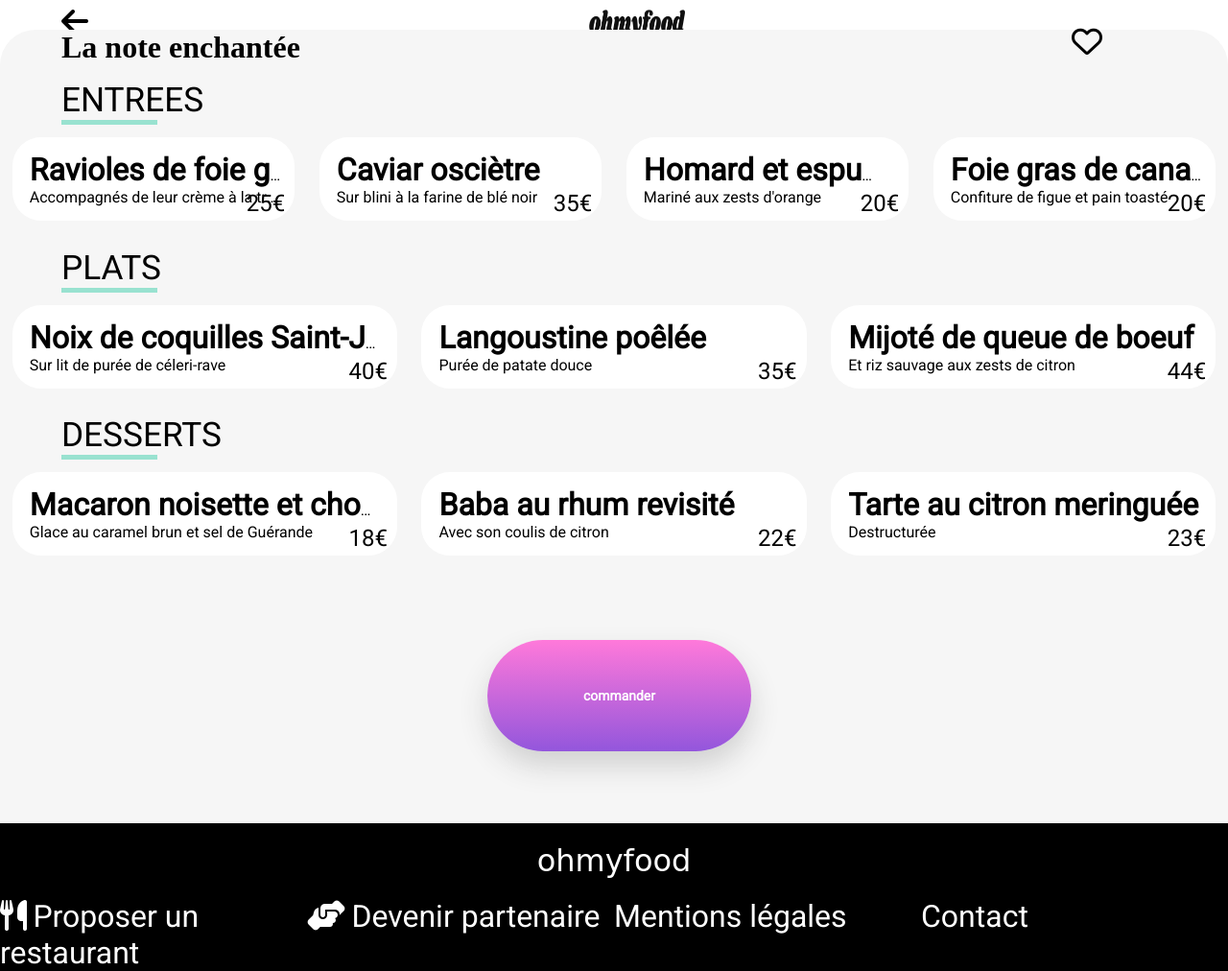
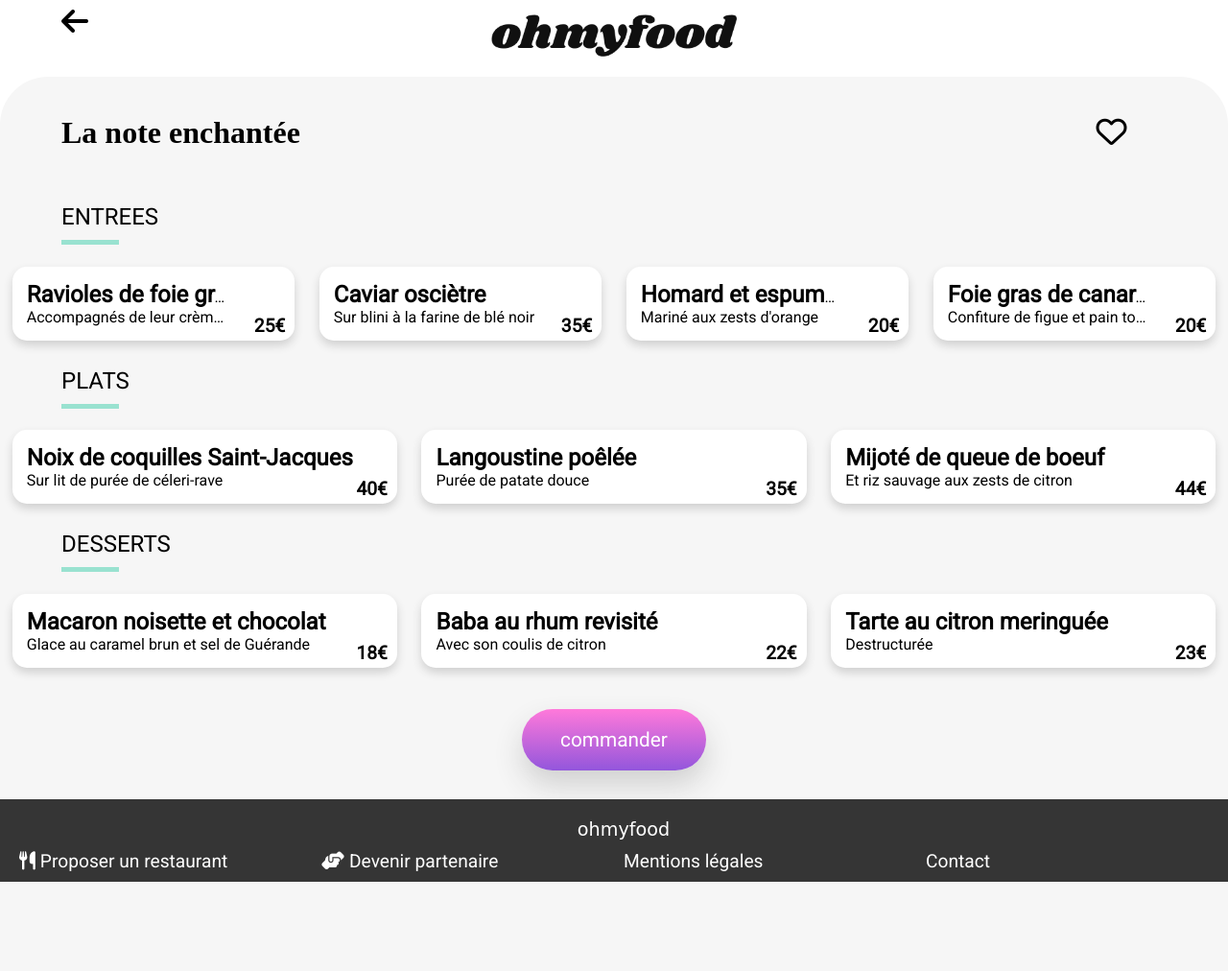
Before and after one commit to jumiba/Projet3, a website: page charonne.html in a window 1280 px wide. Shown: the whole page at 96% size. After the commit the page ends 919 px from the top, so only its background shows below. Drawn offline with Linux system fonts and the light colour scheme; a web font is replaced by a local one.

Commit message:
Etape 13 : application des corrections demandées

```diff
--- a/charonne.html
+++ b/charonne.html
@@ -3,6 +3,7 @@
     <head>
         <meta charset="utf-8">
         <link rel="stylesheet" href="style.css">
+        <meta name="viewport" content="width=device-width, initial-scale=1.0">
 
         <!-- icones sur Fontawesome-->
         <script src="https://kit.fontawesome.com/9963f5c562.js" crossorigin="anonymous"></script>
@@ -38,9 +39,6 @@
                             <i class="fa-regular fa-heart"></i>
                         </span>
                         <span class="btn5--h--2">
-                            <i class="fa-solid fa-heart"></i>
-                        </span>
-                        <span class="btn5--h--3">
                             <i class="fa-solid fa-heart"></i>
                         </span>
                     </a>
@@ -151,7 +149,7 @@
                     </a>
                 </div>
                 <article class="btn7">
-                    <div class="btn7--d"><h6><a class="btn1" href="#section">commander</a></h6></div>
+                    <a class="btn7--a" href="#section">commander</a>
                 </article>
             </Section>
         </main>
@@ -160,10 +158,10 @@
         <footer class="page">
             <p class="fo1">ohmyfood</p>
             <div ID="fo">
-                <p class="fo fo2"><i class="fa-solid fa-utensils"></i>Proposer un restaurant</p>
-                <p class="fo fo3"><i class="fa-solid fa-handshake-angle"></i>Devenir partenaire</p>
+                <p class="fo fo2"><i class="fa-solid fa-utensils ii-1"></i>Proposer un restaurant</p>
+                <p class="fo fo3"><i class="fa-solid fa-handshake-angle ii-2"></i>Devenir partenaire</p>
                 <p class="fo fo4">Mentions légales</p>
-                <p class="fo fo5">Contact</p>
+                <p class="fo"><a class="fo5" href="mailto:ohmyfood@ref.com">Contact</a></p>
             </div>
         </footer>
     </body>
--- a/package.json
+++ b/package.json
@@ -15,5 +15,8 @@
   "bugs": {
     "url": "https://github.com/jumiba/projet3/issues"
   },
-  "homepage": "https://github.com/jumiba/projet3#readme"
+  "homepage": "https://github.com/jumiba/projet3#readme",
+  "dependencies": {
+    "sass": "^1.53.0"
+  }
 }
--- a/sass/components/_button.scss
+++ b/sass/components/_button.scss
@@ -12,12 +12,12 @@
 .btn1
 {
     border-radius: 100px 100px 100px 100px;
-    padding: 50px 100px;
+    padding: 20px 40px;
     background: linear-gradient($color-2, $color-1);
     color: white;
     box-shadow: $box-shadow;
-    margin: 2% 2% 5% 2%;
-    font-size: 1.7em;
+    margin: 5px 2% 40px 2%;
+    font-size: 1em;
     &:hover
     {
         background: lighten($color-1, 10%);
@@ -34,10 +34,11 @@
 .btn2
 {
     background-color: $color-5;
-    margin: 2%;
-    padding: 5% 0%;
+    margin: 10px 2%;
+    padding: 25px 0px;
     width: 100%;
-    border-radius: 50px;
+    border-radius: 25px;
+    box-shadow: 0px 5px 10px #d0d0d0;
     @include font-3;
     @media screen and (min-width: 990px)
     {
@@ -60,15 +61,36 @@
         color: white;
         border-radius: 50px;
         font-weight: 100;
-        padding: 7px 20px;
-        margin-left: -20px;
+        padding: 7px 12px;
+        margin-left: -10px;
+        @media screen and (min-width: 990px)
+        {
+            padding: 7px 14px;
+            margin-left: -25px;
+        }
     }
     &--i
     {
-        margin: 0px 45px;
+        margin: 0px 1px;
         &--1
         {
-            margin: 0px 50px;
+            margin: 0px 2px;
+        }
+        @media screen and (max-width: 990px)
+        {
+            margin: 0px 3%;
+            &--1
+            {
+                margin: 0px 4%;
+            }
+        }
+        @media screen and (min-width: 1100px)
+        {
+            margin: 0px 4%;
+            &--1
+            {
+                margin: 0px 5%;
+            }
         }
     }
 }
@@ -79,7 +101,7 @@
     background-color: white;
     margin: 1%;
     margin-bottom: 1%;
-    border-radius:50px;
+    border-radius:20px;
     position: relative;
     @media screen and (min-width: 990px)
     {
@@ -89,25 +111,21 @@
     &--em
     {
         background-color: $color-3;
-        color: darken($color-3,20%);
+        color: darken($color-3,40%);
         font-weight: bold;
-        font-size: 1.5em;
+        font-size: 1em;
         position: absolute;
         top: 20px;
         right: 20px;
-        padding: 15px;
+        padding: 10px;
         border-radius: 5px;
-        @media screen and (min-width: 990px)
-        {
-            font-size: 1em;
-        }
     }
     &--img
     {
         width: 100%;
-        height: 400px;
+        height: 200px;
         object-fit: cover;
-        border-radius:50px 50px 00px 0px;
+        border-radius:20px 20px 0px 0px;
         @media screen and (min-width: 990px)
         {
             margin: 0%;
@@ -118,23 +136,22 @@
 
     &--h2
     {
-        margin: 1%;
-        margin-left: 4%;
-        font-size: 2.7em;
+        margin: 10px 0px 5px 4%;
+        font-size: 1.3em;
+        font-weight: bold;
         @media screen and (min-width: 990px)
         {
-            font-size: 1.7em;
+            font-size: 1.5em;
         }
     }
 
     &--p
     {
-        margin: 0%;
-        margin-left: 5%;
-        font-size: 2em;
+        margin: 0px 0px 10px 4%;
+        font-size: 1em;
         @media screen and (min-width: 990px)
         {
-            font-size: 1.5em;
+            font-size: 1.2em;
         }
     }
 }
@@ -150,13 +167,15 @@
         padding:0px;
         width: 35px;
         position: absolute;
-        bottom: 30px;
-        right: 50px;
-        font-size: 4em;
+        bottom: 25px;
+        right: 30px;
+        font-size: 1.8em;
         @include btn-h;
         @media screen and (min-width: 990px)
         {
             font-size: 2em;
+            bottom: 20px;
+            right: 30px;
         }
     }
 }
@@ -171,13 +190,13 @@
         padding:0px;
         width: 35px;
         position: absolute;
-        bottom: 15px;
-        right: 10%;
-        font-size: 3em;
+        bottom: 45px;
+        right: 8%;
+        font-size: 1.8em;
         @include btn-h;
         @media screen and (min-width: 990px)
         {
-            bottom: 5px;
+            bottom: 40px;
             font-size: 2em;
         }
         &:visited > &--3
@@ -191,13 +210,13 @@
 .btn6
 {
     background-color: white;
-    width: 90%;
-    margin: 4%;
+    margin: 10px 4%;
     padding: 15px;
-    border-radius: 30px;
+    border-radius: 15px;
     text-align: left;
     position: relative;
     overflow: hidden;
+    box-shadow: 0px 5px 10px #d0d0d0;
     &:active > &--3
     {
         animation: righ ease-in-out 1s;
@@ -211,7 +230,7 @@
                 right: 30px;
             }
             100% {
-                right: 150px;
+                right: 90px;
             }
         }
     }
@@ -239,13 +258,11 @@
     }
     &--1
     {
-        margin: 0px 1px 0px 1px;
-        padding: 2px;
-        font-weight: 700;
-        font-size: 3.4em;
+        font-weight: bold;
+        font-size: 1.2em;
         @media screen and (min-width: 990px)
         {
-            font-size: 2em;
+            font-size: 1.5em;
         }
     }
 
@@ -254,27 +271,29 @@
         text-overflow: ellipsis;
         overflow: hidden;
         white-space:nowrap;
+        @media screen and (min-width: 990px)
+        {
+            padding-right: 30px;
+        }
     }
 
     &:hover > &--d
     {
         @media screen and (min-width: 990px)
         {
-            width: 80%;
+            width: 50%;
         }
     }
 
     &:active > &--d
     {
-        width: 80%;
+        width: 65%;
     }
 
     &--2
     {
-        margin: 0px 1px 0px 1px;
-        padding: 2px;
         font-weight: 100;
-        font-size: 2.4em;
+        font-size: 1em;
         @media screen and (min-width: 990px)
         {
             font-size: 1em;
@@ -282,21 +301,21 @@
     }
     &--3
     {
-        margin: 0%;
         position: absolute;
         right: 10px;
-        bottom: 2px;
-        font-size: 2.5em;
+        bottom: 15px;
+        font-size: 1em;
+        font-weight: bold;
         @media screen and (min-width: 990px)
         {
-            font-size: 1.5em;
+            font-size: 1.2em;
             bottom: 4px;
         }
     }
     &--cir
     {
-        padding: 50px;
-        border-radius: 0px 30px 30px 0px;
+        padding: 25px;
+        border-radius: 0px 15px 15px 0px;
         position: absolute;
         bottom: 0px;
         right: 0px;
@@ -346,9 +365,13 @@
 
     &--i
     {
-        font-size: 3em;
+        font-size: 1.5em;
         animation: i ease-in-out 1s;
         animation-fill-mode: both;
+        @media screen and (min-width: 990px)
+        {
+            font-size: 3em;
+        }
     }
     &:hover > &--i
     {
@@ -412,12 +435,25 @@
 /*commander*/
 .btn7
 {
-    margin: 100px 0px;
-    display: flex;
-    align-items: center;
-    flex-direction: column;
-    &--d
+    margin: 50px 0%;
+    text-align: center;
+    &--a
     {
-    text-align: center;
+        border-radius: 100px 100px 100px 100px;
+        padding: 20px 40px;
+        background: linear-gradient($color-2, $color-1);
+        color: white;
+        box-shadow: $box-shadow;
+        font-size: 1.5em;
+        &:hover
+        {
+            background: lighten($color-1, 10%);
+            background: lighten($color-2, 10%);
+        }
+        @media screen and (min-width: 990px)
+        {
+            margin-bottom: 2%;
+            font-size: 1.3em;
+        }
     }
 }
--- a/sass/layout/_footer.scss
+++ b/sass/layout/_footer.scss
@@ -3,27 +3,44 @@
     margin: 0%;
     padding: 10px 0px 10px 20px;
     color: white;
-    background-color: black;
-    font-size: 2em;
-    & i
-    {
-        padding-right: 2%;
-    }
+    background-color: rgb(53, 53, 53);
+    font-size: 1.2em;
+}
+
+.ii-1
+{
+    padding-right: 20px;
     @media screen and (min-width: 990px)
     {
-        padding:0%;
+        padding-right: 5px;
     }
 }
+
+.ii-2
+{
+    padding-right: 12px;
+    @media screen and (min-width: 990px)
+    {
+        padding-right: 5px;
+    }
+}
+
 
 .fo1
 {
     margin: 0%;
-    padding:20px 0px;
+    padding:10px 0px;
     @include font-1;
     @media screen and (min-width: 990px)
     {
         text-align: center;
     }
+}
+
+.fo5
+{
+    background-color: rgb(53, 53, 53);
+    color: white;
 }
 
 #fo
@@ -34,7 +51,7 @@
 .fo
 {
     margin: 0%;
-    padding:10px 0px;
+    padding:3px 0px;
     @media screen and (min-width: 990px)
     {
         margin: 0%;
--- a/sass/layout/_header.scss
+++ b/sass/layout/_header.scss
@@ -1,15 +1,12 @@
 header
 {
-    padding-left: 30%;
-    padding-right: 30%;
-    padding-top: 5%;
-    padding-bottom: 3%;
+    padding: 30px 30% 20px 30%;
+    margin: 0%;
     position: relative;
     background-color: white;
     @media screen and (min-width: 990px)
     {
-        margin: 0%;
-        padding: 2% 0%;
+        padding: 40px 30%;
     }
 }
 
@@ -18,20 +15,19 @@
     width: 100%;
     @media screen and (min-width: 990px)
     {
-        height: 30px;
-        width: 100px;
         position: absolute;
-        top: 10px;
-        left: 48%;
+        top: 15px;
+        left: 40%;
+        width: 20%;
     }
 }
 
 .arrow
 {
     position: absolute;
-    top: 40px;
+    top: 25px;
     left: 5%;
-    font-size: 4em;
+    font-size: 1.5em;
     @media screen and (min-width: 990px)
     {
         top: 4px;
--- a/sass/pages/_Charonne.scss
+++ b/sass/pages/_Charonne.scss
@@ -15,13 +15,14 @@
         text-overflow: ellipsis;
         overflow: hidden;
         white-space:nowrap;
+        width: 80%;
     }
 
     &:hover > &--d--4pla
     {
         @media screen and (min-width: 990px)
         {
-            width: 60%;
+            width: 30%;
        }
     }
 
--- a/sass/utils/_mixins.scss
+++ b/sass/utils/_mixins.scss
@@ -32,11 +32,9 @@
     transform-origin: bottom;
     @keyframes heart{
         from{
-            transform: scale(0);
             opacity: 0.2;
         }
         to {
-            transform: scale(1);
             opacity: 1;
         }
     }
@@ -53,22 +51,16 @@
     &--2
     {
         display: none;
-        color: $color-1;
-    }
-    &--3
-    {
-        display: none;
-        color: $color-2;
+        background:linear-gradient(to left, $color-2, $color-1);
+        background-clip:linear-gradient(to left, $color-2, $color-1);
+        -webkit-background-clip: text;
+        color:transparent;
     }
     &:hover > &--1
     {
-        display: none;
+        display: block;
     }
     &:hover > &--2
-    {
-        display: block;
-    }
-    &:hover > &--3
     {
         display: none;
     }
@@ -77,11 +69,6 @@
         display: none;
     }
     &:active > &--2
-    {
-        display: block;
-        position: absolute;
-    }
-    &:active > &--3
     {
         @include heart
     }
@@ -94,23 +81,16 @@
         &--2
         {
             display: none;
-            color: $color-1;
-        }
-        &--3
-        {
-            display: none;
-            color: $color-2;
+            background:linear-gradient(to left, $color-2, $color-1);
+            background-clip:linear-gradient(to left, $color-2, $color-1);
+            -webkit-background-clip: text;
+            color:transparent;
         }
         &:hover > &--1
         {
             display: none;
         }
         &:hover > &--2
-        {
-            display: block;
-            position: absolute;
-        }
-        &:hover > &--3
         {
             @include heart;
         }
@@ -120,10 +100,6 @@
         }
         &:active > &--2
         {
-            display: none;
-        }
-        &:active > &--3
-        {
             display: block;
         }
     }
@@ -132,7 +108,7 @@
 @mixin font-1
 {
     font-family: $police-2;
-    font-size: 2em;
+    font-size: 1em;
     @media screen and (min-width: 990px)
     {
         font-size: 1em;
@@ -143,7 +119,7 @@
 {
     font-family: $police-1;
     font-weight: 700;
-    font-size: 4em;
+    font-size: 1.5em;
     text-align: center;
     @media screen and (min-width: 990px)
     {
@@ -154,8 +130,8 @@
 @mixin font-3
 {
     font-family: $police-1;
-    font-weight: 500;
-    font-size: 2.8em;
+    font-weight: bold;
+    font-size: 1em;
     @media screen and (min-width: 990px)
     {
         font-size: 1.2em;
@@ -166,7 +142,7 @@
 {
     font-family: $police-1;
     font-weight: 100;
-    font-size: 1.8em;
+    font-size: 1em;
     text-align: center;
     @media screen and (min-width: 990px)
     {
--- a/sass/utils/_resto.scss
+++ b/sass/utils/_resto.scss
@@ -11,6 +11,10 @@
         margin: 0%;
         padding: 0%;
         background-color: transparent;
+        @media screen and (min-width: 990px)
+        {
+            margin: 20px 0px 0px 0px;
+        }
         &--1
         {
             background-color: white;
@@ -18,7 +22,7 @@
         &--img
         {
             width: 100%;
-            height: 600px;
+            height: 300px;
             object-fit: cover;
             @media screen and (min-width: 990px)
             {
@@ -36,8 +40,8 @@
             &--h4
             {
                 font-family: 'Shrikhand';
-                font-size: 4em;
-                padding: 0% 5%;
+                font-size: 1.8em;
+                padding: 40px 5%;
                 margin: 0px 0px -60px 0px;
                 border-radius: 50px 50px 0px 0px;
                 background-color: $color-5;
@@ -59,14 +63,14 @@
         &--h1
         {
             font-weight: 100;
-            font-size: 2.2em;
+            font-size: 1.5em;
             margin: 0% 5%;
             padding-top: 15px;
         }
         &--hb
         {
-            margin: 0% 5%;
-            width: 100px;
+            margin: 10px 5%;
+            width: 60px;
             border-top: 5px solid $color-3;
         }
         &--pla
```
Also changed, not shown: cite-rouge.html (+5 -7 lines), folie-mericourt.html (+5 -7 lines), index.html (+4 -15 lines), menilmontant.html (+5 -7 lines), sass/components/_spinner.scss (+6 -3 lines), sass/pages/_accueil.scss (+7 -10 lines), style.css, 2 other files.
